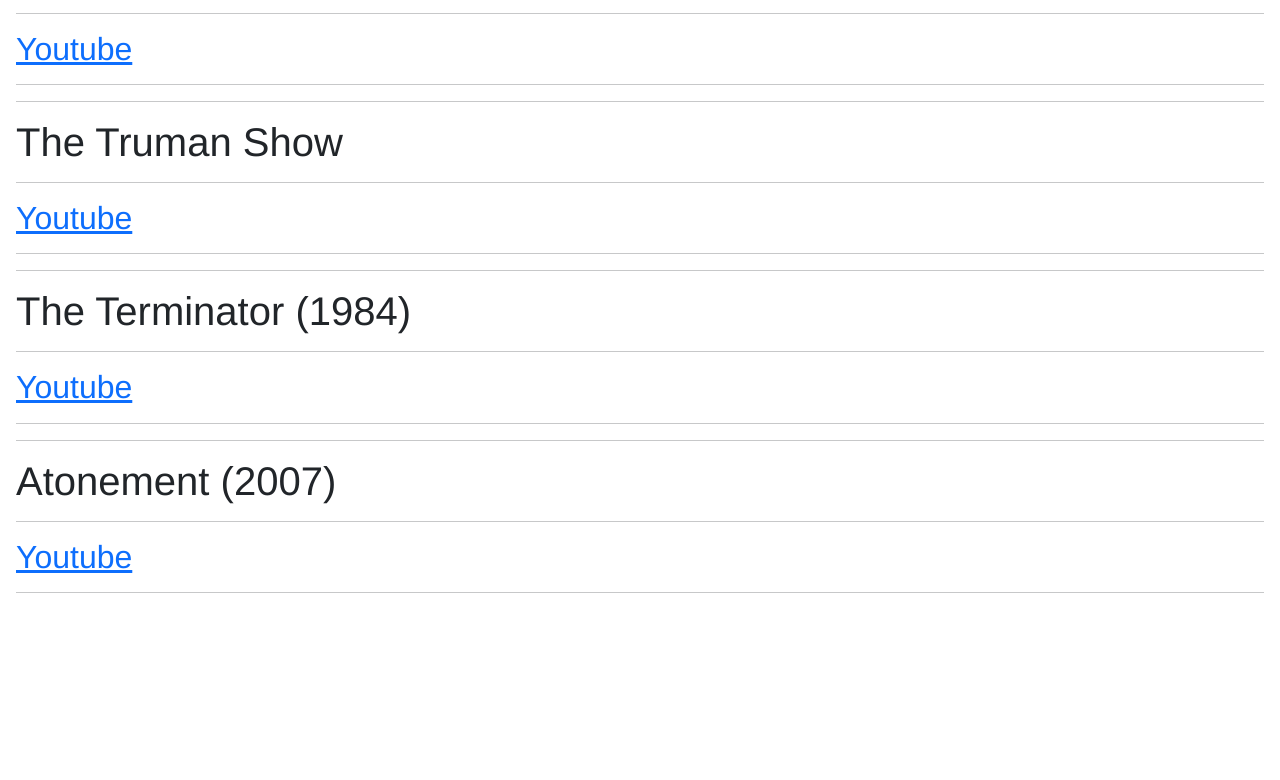
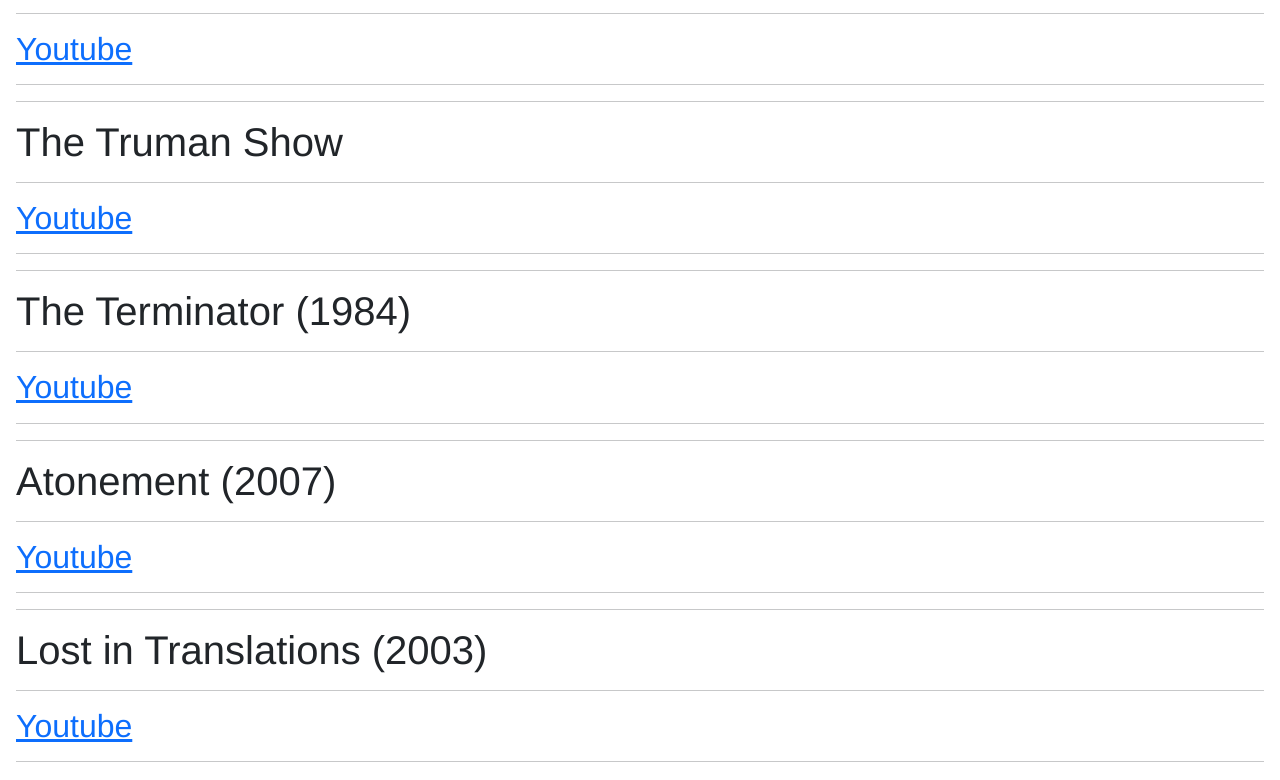
Before and after one commit to mziyadam/movies, a plain HTML site: page index.html in a window 1280 px wide. Shown: the part 2569-3349 px from the top of the page. Before the commit the page ends 3194 px from the top, so only its background shows below. Drawn offline with nearby package versions, Linux system fonts and the light colour scheme.

Commit message:
lost in translations

```diff
--- a/index.html
+++ b/index.html
@@ -262,7 +262,18 @@
             link: "https://youtu.be/MNeHQ5j5CCM"
         },
     ]
+},
+
+{
+    seriesName: 'Lost in Translations (2003)',
+    episodes: [
+        {
+            episode: "Youtube",
+            link: "https://youtu.be/teCuN6Lg8bY"
+        },
+    ]
 }
+
 
 
 
```
